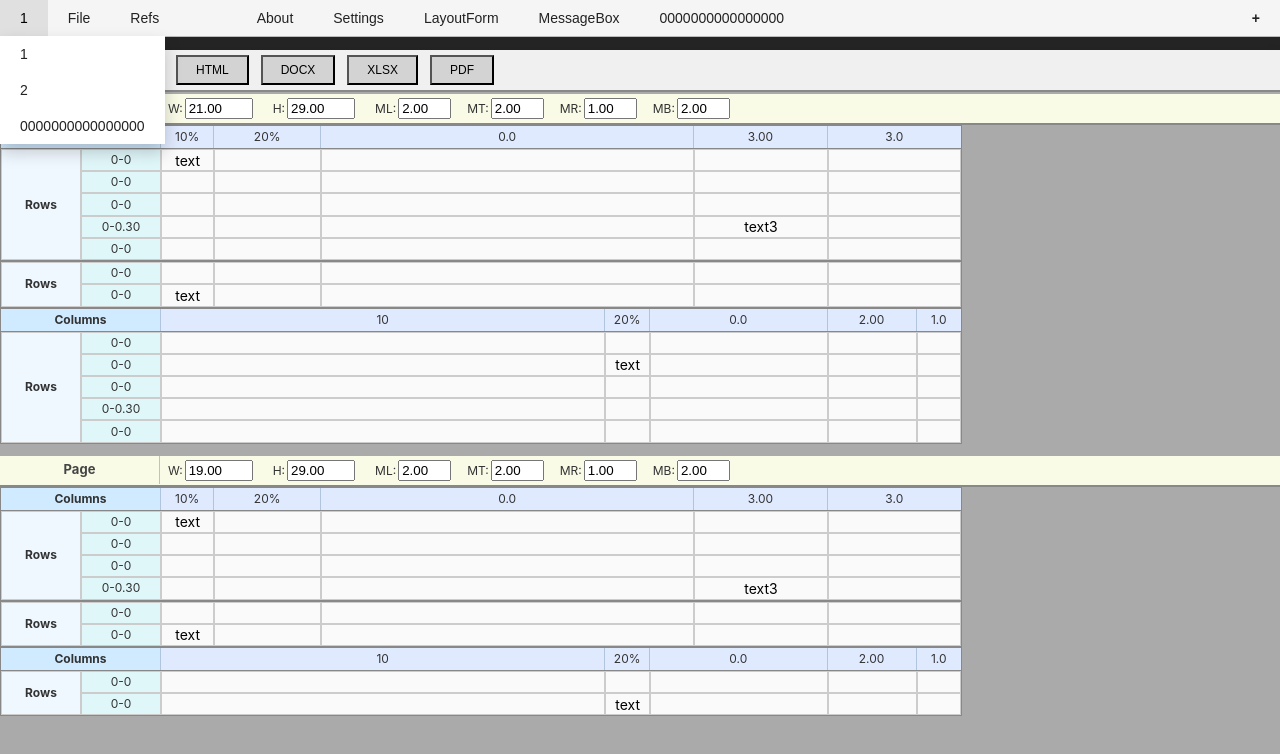
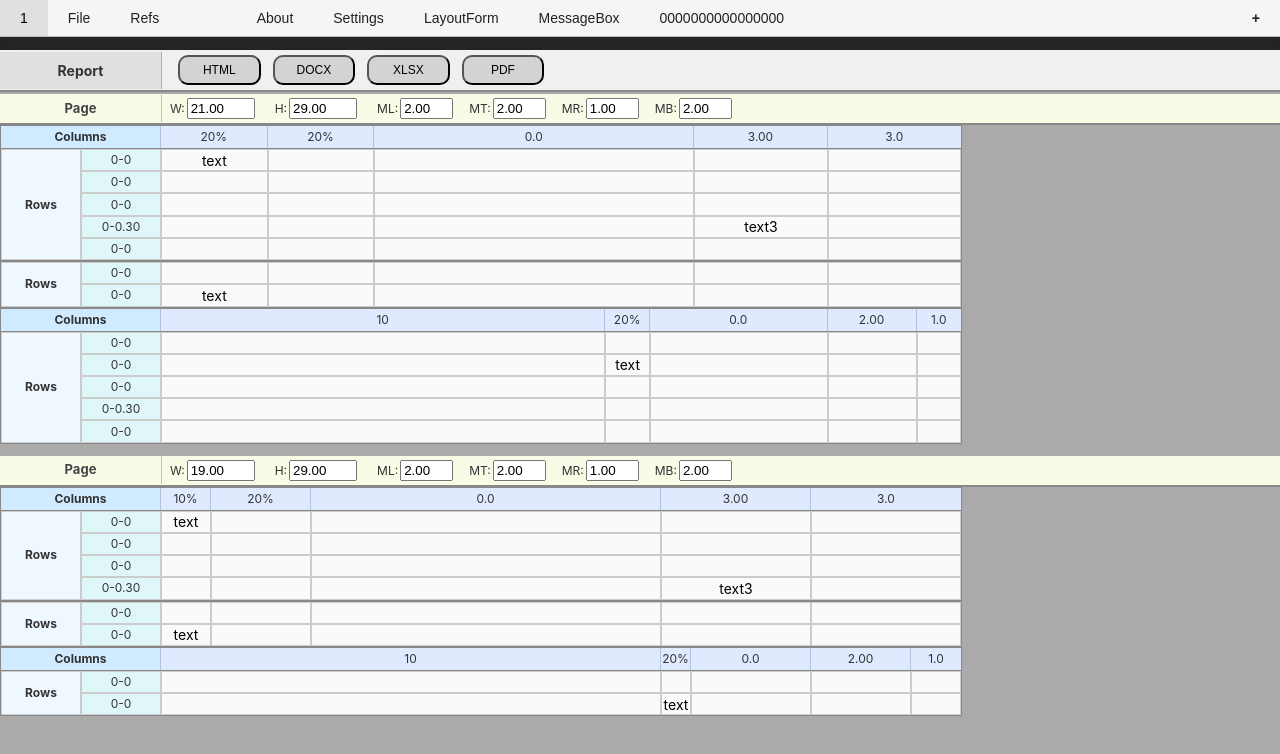
Before and after one commit to AndreiPuchko/q2web, a React (Vite) app: page / in a window 1280 px wide. Shown: the top 754 px of the page. Built offline with nearby package versions, Linux system fonts and the light colour scheme.

Commit message:
refactor

```diff
--- a/src/q2app/ReportEditor.tsx
+++ b/src/q2app/ReportEditor.tsx
@@ -1,7 +1,15 @@
-import React from "react";
+import React, { Component } from "react";
 
-const Q2ReportEditor: React.FC<{ zoomWidthPx?: number }> = ({ zoomWidthPx = 800 }) => {
-    const report = {
+interface Q2ReportEditorProps {
+    zoomWidthPx?: number;
+}
+
+class Q2ReportEditor extends Component<Q2ReportEditorProps> {
+    static defaultProps = {
+        zoomWidthPx: 800,
+    };
+
+    report = {
         pages: [
             {
                 page_width: 21.0,
@@ -12,7 +20,7 @@ const Q2ReportEditor: React.FC<{ zoomWidthPx?: number }> = ({ zoomWidthPx = 800
                 page_margin_bottom: 2.0,
                 columns: [
                     {
-                        widths: ["10%", "20%", "0.0", "3.00", "3.0"],
+                        widths: ["20%", "20%", "0.0", "3.00", "3.0"],
                         rows: [{
                             heights: ["0-0", "0-0", "0-0", "0-0.30", "0-0"],
                             cells: {
@@ -83,20 +91,54 @@ const Q2ReportEditor: React.FC<{ zoomWidthPx?: number }> = ({ zoomWidthPx = 800
         ]
     };
 
-    // Calculate px per cm based on 18cm = zoomWidthPx
-    const pxPerCm = zoomWidthPx / 18;
-
-    // Get page and margins
-    const page = report.pages[0];
-    const availableWidthCm = page.page_width - page.page_margin_left - page.page_margin_right;
-
-    // Helper to render page section for a column
-    function RenderPage(page: any, colCount: number, cellWidthsPx: number[], firstColWidthPx: number, secondColWidthPx: number) {
+    renderReport() {
+        const buttonStyle = {
+            padding: "6px 18px",
+            fontSize: 12,
+            borderRadius: "10px",
+            width: "10cap"
+        };
         return (
             <div
                 style={{
-                    display: "grid",
-                    gridTemplateColumns: `${firstColWidthPx}px ${secondColWidthPx}px ${cellWidthsPx.map(w => `${w}px`).join(" ")}`,
+                    display: "flex",
+                    alignItems: "center",
+                    background: "#f0f0f0",
+                    borderBottom: "2px solid #888",
+                    marginBottom: 2,
+                    minHeight: 40,
+                }}
+            >
+                <div
+                    style={{
+                        width: 162,
+                        fontWeight: "bold",
+                        fontSize: 14,
+                        color: "#333",
+                        textAlign: "center",
+                        background: "#e0e0e0",
+                        padding: "8px 0",
+                        borderRight: "1px solid #b0b0b0",
+                        boxSizing: "border-box",
+                    }}
+                >
+                    Report
+                </div>
+                <div style={{ flex: 1, paddingLeft: 16, display: "flex", gap: 12 }}>
+                    <button style={buttonStyle}>HTML</button>
+                    <button style={buttonStyle}>DOCX</button>
+                    <button style={buttonStyle}>XLSX</button>
+                    <button style={buttonStyle}>PDF</button>
+                </div>
+            </div>
+        );
+    }
+
+    RenderPage(page: any) {
+        return (
+            <div
+                style={{
+                    display: "flex",
                     background: "#f9fbe7",
                     borderBottom: "2px solid #888",
                     alignItems: "center",
@@ -105,7 +147,7 @@ const Q2ReportEditor: React.FC<{ zoomWidthPx?: number }> = ({ zoomWidthPx = 800
                 {/* Span col 1 and 2 */}
                 <div
                     style={{
-                        gridColumn: "1 / span 2",
+                        width: 161,
                         padding: "4px 0",
                         textAlign: "center",
                         fontWeight: "bold",
@@ -117,10 +159,8 @@ const Q2ReportEditor: React.FC<{ zoomWidthPx?: number }> = ({ zoomWidthPx = 800
                 >
                     Page
                 </div>
-                {/* Span col 3 to end */}
                 <div
                     style={{
-                        gridColumn: `3 / span ${colCount}`,
                         display: "flex",
                         alignItems: "center",
                         gap: 12,
@@ -193,8 +233,7 @@ const Q2ReportEditor: React.FC<{ zoomWidthPx?: number }> = ({ zoomWidthPx = 800
         );
     }
 
-    // Helper to render columns widths row for a column
-    function renderColumns(column: any, cellWidthsPx: number[], firstColWidthPx: number, secondColWidthPx: number) {
+    renderColumns(column: any, cellWidthsPx: number[], firstColWidthPx: number, secondColWidthPx: number) {
         return (
             <div
                 style={{
@@ -243,8 +282,7 @@ const Q2ReportEditor: React.FC<{ zoomWidthPx?: number }> = ({ zoomWidthPx = 800
         );
     }
 
-    // Helper to render rows section for a column
-    function RenderRows(column: any, cellWidthsPx: number[], firstColWidthPx: number, secondColWidthPx: number, cellHeightPx: number) {
+    RenderRows(column: any, cellWidthsPx: number[], firstColWidthPx: number, secondColWidthPx: number, cellHeightPx: number) {
         const colCount = column.widths.length;
         return column.rows.map((rowSet: any, rowSetIdx: number) => {
             const rowCount = rowSet.heights.length || 0;
@@ -343,8 +381,8 @@ const Q2ReportEditor: React.FC<{ zoomWidthPx?: number }> = ({ zoomWidthPx = 800
         });
     }
 
-    function renderGrid(column: any, colIdx: number) {
-        const rowCount = column.rows[0]?.heights.length || 0; // Use heights to determine rows
+    renderGrid(column: any, colIdx: number, availableWidthCm: number, pxPerCm: number, zoomWidthPx: number) {
+        const rowCount = column.rows[0]?.heights.length || 0;
         const colCount = column.widths.length;
 
         // Parse widths and classify columns
@@ -362,20 +400,19 @@ const Q2ReportEditor: React.FC<{ zoomWidthPx?: number }> = ({ zoomWidthPx = 800
                 cmTotal += parseFloat(w);
             }
         });
-        const pzCm = (availableWidthCm - cmTotal) / 100
-        const zeroCm = availableWidthCm - cmTotal - pzCm * percentTotal
+        const pzCm = (availableWidthCm - cmTotal) / 100;
+        const zeroCm = availableWidthCm - cmTotal - pzCm * percentTotal;
 
         const colWidthsCm = [];
         column.widths.forEach((w: string) => {
             if (parseFloat(w) === 0.00) {
-                colWidthsCm.push(zeroCm / zeroCount)
+                colWidthsCm.push(zeroCm / zeroCount);
             } else if (w.endsWith("%")) {
-                colWidthsCm.push(parseFloat(w) * pzCm)
+                colWidthsCm.push(parseFloat(w) * pzCm);
             } else {
-                colWidthsCm.push(parseFloat(w))
+                colWidthsCm.push(parseFloat(w));
             }
         });
-
 
         // --- Correction: scale all columns so their sum in px is exactly zoomWidthPx ---
         const totalCm = colWidthsCm.reduce((a, b) => a + b, 0);
@@ -407,50 +444,16 @@ const Q2ReportEditor: React.FC<{ zoomWidthPx?: number }> = ({ zoomWidthPx = 800
                 }}
             >
                 {/* Show row with columns widths */}
-                {renderColumns(column, cellWidthsPx, firstColWidthPx, secondColWidthPx)}
+                {this.renderColumns(column, cellWidthsPx, firstColWidthPx, secondColWidthPx)}
                 {/* Render rows section */}
-                {RenderRows(column, cellWidthsPx, firstColWidthPx, secondColWidthPx, cellHeightPx)}
+                {this.RenderRows(column, cellWidthsPx, firstColWidthPx, secondColWidthPx, cellHeightPx)}
             </div>
         );
     }
 
-    // Helper to render the report row (title and export buttons)
-    function renderReport() {
-        return (
-            <div
-                style={{
-                    display: "flex",
-                    alignItems: "center",
-                    background: "#f0f0f0",
-                    borderBottom: "2px solid #888",
-                    marginBottom: 2,
-                    minHeight: 40,
-                }}
-            >
-                <div
-                    style={{
-                        width: 160,
-                        fontWeight: "bold",
-                        fontSize: 14,
-                        color: "#333",
-                        textAlign: "center",
-                        background: "#e0e0e0",
-                        padding: "8px 0",
-                        borderRight: "1px solid #b0b0b0",
-                        boxSizing: "border-box",
-                    }}
-                >
-                    Report
-                </div>
-                <div style={{ flex: 1, paddingLeft: 16, display: "flex", gap: 12 }}>
-                    <button style={{ padding: "6px 18px", fontSize: 12 }}>HTML</button>
-                    <button style={{ padding: "6px 18px", fontSize: 12 }}>DOCX</button>
-                    <button style={{ padding: "6px 18px", fontSize: 12 }}>XLSX</button>
-                    <button style={{ padding: "6px 18px", fontSize: 12 }}>PDF</button>
-                </div>
-            </div>
-        );
-    }
+    render() {
+        const { zoomWidthPx = 800 } = this.props;
+        const pxPerCm = zoomWidthPx / 18;
 
         return (
             <div style={{
@@ -463,42 +466,23 @@ const Q2ReportEditor: React.FC<{ zoomWidthPx?: number }> = ({ zoomWidthPx = 800
                 overflow: "auto",
                 marginTop: "50px",
             }}>
-            {renderReport()}
-            {report.pages.map((page, pageIdx) => (
+                {this.renderReport()}
+                {this.report.pages.map((page, pageIdx) => {
+                    const availableWidthCm = page.page_width - page.page_margin_left - page.page_margin_right;
+                    return (
                         <div key={pageIdx} style={{ marginBottom: 12 }}>
-                    {RenderPage(page, page.columns[0].widths.length,
-                        (() => {
-                            const column = page.columns[0];
-                            let percentTotal = 0, cmTotal = 0, zeroCount = 0;
-                            column.widths.forEach((w: string) => {
-                                if (parseFloat(w) === 0.00) zeroCount++;
-                                else if (w.includes("%")) percentTotal += isNaN(parseFloat(w)) ? 0 : parseFloat(w);
-                                else cmTotal += parseFloat(w);
-                            });
-                            const pzCm = (page.page_width - page.page_margin_left - page.page_margin_right - cmTotal) / 100;
-                            const zeroCm = page.page_width - page.page_margin_left - page.page_margin_right - cmTotal - pzCm * percentTotal;
-                            const colWidthsCm = column.widths.map((w: string) =>
-                                parseFloat(w) === 0.00
-                                    ? zeroCm / zeroCount
-                                    : w.endsWith("%")
-                                        ? parseFloat(w) * pzCm
-                                        : parseFloat(w)
-                            );
-                            const totalCm = colWidthsCm.reduce((a, b) => a + b, 0);
-                            const pxPerCm = zoomWidthPx / 18;
-                            const scale = totalCm > 0 ? (zoomWidthPx / (totalCm * pxPerCm)) : 1;
-                            const scaledColWidthsCm = colWidthsCm.map(cm => cm * scale);
-                            return scaledColWidthsCm.map(cm => cm * pxPerCm);
-                        })(),
-                        80, 80
+                            {this.RenderPage(page)}
+                            <div style={{ display: "flex", flexWrap: "wrap", margin: 0, padding: 0 }}>
+                                {page.columns.map((col, idx) =>
+                                    this.renderGrid(col, idx, availableWidthCm, pxPerCm, zoomWidthPx)
                                 )}
-                    <div style={{ display: "flex", flexWrap: "wrap", margin: 0, padding: 0 }}>
-                        {page.columns.map((col, idx) => renderGrid(col, idx))}
                             </div>
                         </div>
-            ))}
+                    );
+                })}
             </div>
         );
-};
+    }
+}
 
 export { Q2ReportEditor };
```
Lines whose indentation alone changed are shown as unchanged.
